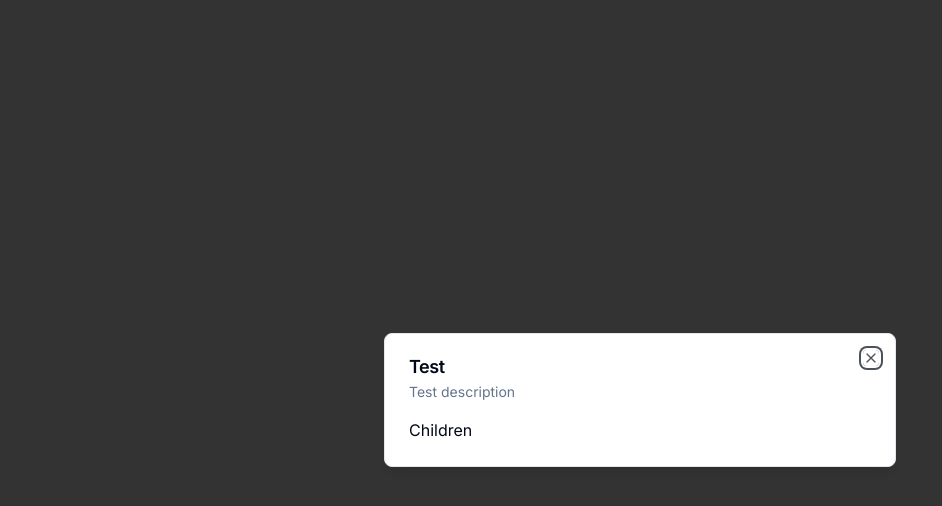
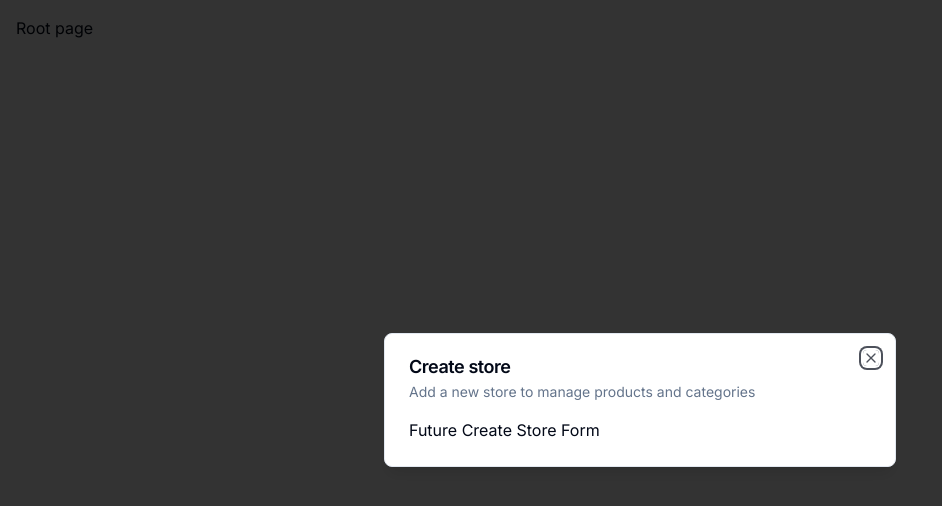
Before and after one commit to Ichrafsassi/ecommerce-dashboard, a Next.js app: page / in a window 1280 px wide. Shown: the top 506 px of the page, without its empty margins (0-942 px from the left). Built offline with nearby package versions, Linux system fonts and the light colour scheme.

Commit message:
updating-ecommerce

```diff
--- a/app/(root)/page.tsx
+++ b/app/(root)/page.tsx
@@ -1,13 +1,22 @@
 "use client"
 
 import { Modal } from "@/components/ui/modal";
+import { useStoreModal } from "@/hooks/use-store-modal"
+import { useEffect } from "react";
 
 const SetupPage = () => {
+  const onOpen = useStoreModal((state) => state.onOpen );
+  const isOpen = useStoreModal((state) => state.isOpen );
+
+  useEffect (() => {
+    if (!isOpen){
+      onOpen();
+    }
+  }, [isOpen, onOpen]);
+
   return (
     <div className="p-4">
-      <Modal title="Test" description="Test description" isOpen onClose={() => {} } >
-        Children
-      </Modal>
+      Root page
     </div>
   );
 };
--- a/app/layout.tsx
+++ b/app/layout.tsx
@@ -1,7 +1,9 @@
 import type { Metadata } from "next";
 import { Inter } from "next/font/google";
+import { ClerkProvider } from '@clerk/nextjs';
+import { ModalProvider } from '@/providers/modal-provider'
 import "./globals.css";
-import { ClerkProvider } from '@clerk/nextjs';
+
 
 const inter = Inter({ subsets: ["latin"] });
 
@@ -18,7 +20,10 @@
   return (
     <ClerkProvider>
       <html lang="en">
-        <body className={inter.className}>{children}</body>
+        <body className={inter.className}>
+          <ModalProvider />
+          {children}
+        </body>
       </html>
     </ClerkProvider>
   );
--- a/provider/modal-provider.tsx
+++ b/providers/modal-provider.tsx
@@ -19,6 +19,5 @@
     <>
         <StoreModal />
     </>
-)
-
-}
+);
+};
```
